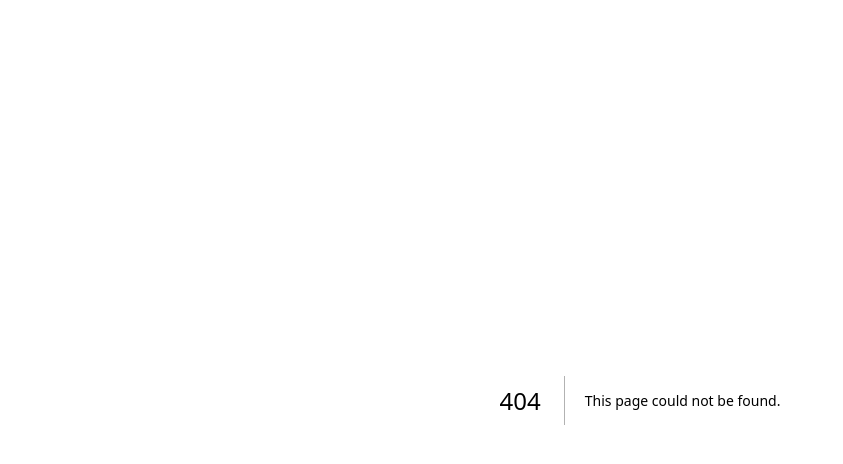
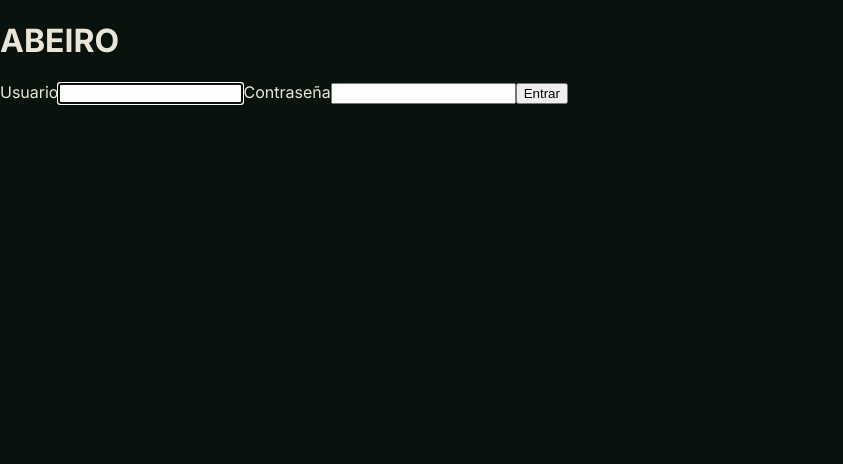
Before and after one commit to QuantuSync/abeiro, a Next.js app: page /login in a window 1280 px wide. Before the commit this address had no page. Shown: the top 464 px of the page, without its empty margins (0-843 px from the left). Built offline with nearby package versions, Linux system fonts and the light colour scheme.

Commit message:
inicio de sesión rudimentario
Hace falta una api key? hay que actualizar la url?

```diff
--- /dev/null
+++ b/app/login/actions.ts
@@ -0,0 +1,30 @@
+"use server";
+
+import { cookies } from "next/headers";
+import { redirect } from "next/navigation";
+import {
+    USUARIO_TEMPORAL,
+    CLAVE_TEMPORAL,
+    NOMBRE_COOKIE_SESION,
+    VALOR_COOKIE_SESION,
+} from "@/lib/auth";
+
+export async function iniciarSesion(formData: FormData) {
+    const usuario = formData.get("usuario");
+    const clave = formData.get("clave");
+
+    if (usuario !== USUARIO_TEMPORAL || clave !== CLAVE_TEMPORAL) {
+        redirect("/login?error=1");
+    }
+
+    const store = await cookies(); // en Next 15+, cookies() también es async
+    store.set(NOMBRE_COOKIE_SESION, VALOR_COOKIE_SESION, {
+        httpOnly: true,
+        secure: process.env.NODE_ENV === "production",
+        sameSite: "lax",
+        path: "/",
+        maxAge: 60 * 60 * 24 * 7, // la sesión dura 7 días
+    });
+
+    redirect("/");
+}
--- /dev/null
+++ b/app/login/page.tsx
@@ -0,0 +1,27 @@
+import { iniciarSesion } from "./actions";
+
+export default async function LoginPage({
+    searchParams,
+}: {
+    searchParams: Promise<{ error?: string }>;
+}) {
+    const sp = await searchParams;
+
+    return (
+        <main className="login-wrap">
+            <form action={iniciarSesion} className="login-form">
+                <h1>ABEIRO</h1>
+                <label>
+                    Usuario
+                    <input name="usuario" type="text" required autoFocus />
+                </label>
+                <label>
+                    Contraseña
+                    <input name="clave" type="password" required />
+                </label>
+                {sp.error && <p className="login-error">Usuario o contraseña incorrectos.</p>}
+                <button type="submit">Entrar</button>
+            </form>
+        </main>
+    );
+}
--- /dev/null
+++ b/lib/auth.ts
@@ -0,0 +1,7 @@
+// Credenciales temporales.
+// FUTURO... sustituir por usuarios reales en BBDD
+export const USUARIO_TEMPORAL = "admin";
+export const CLAVE_TEMPORAL = "abeiro";
+
+export const NOMBRE_COOKIE_SESION = "abeiro_sesion";
+export const VALOR_COOKIE_SESION = "autenticado";
```
Also changed, not shown: app/page.tsx (+9 -2 lines), components/ExploradorMapa.tsx (+6 -3 lines), middleware.ts (added, +21 -0 lines).
